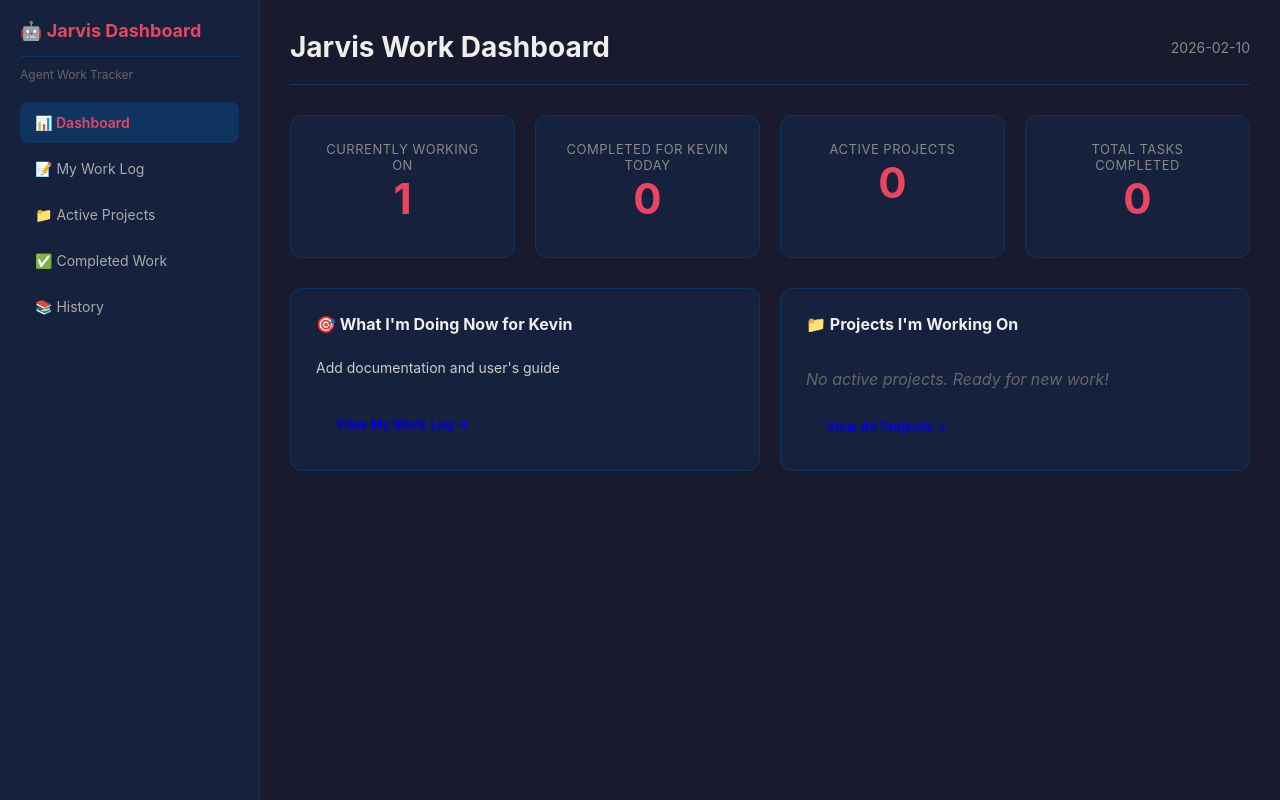
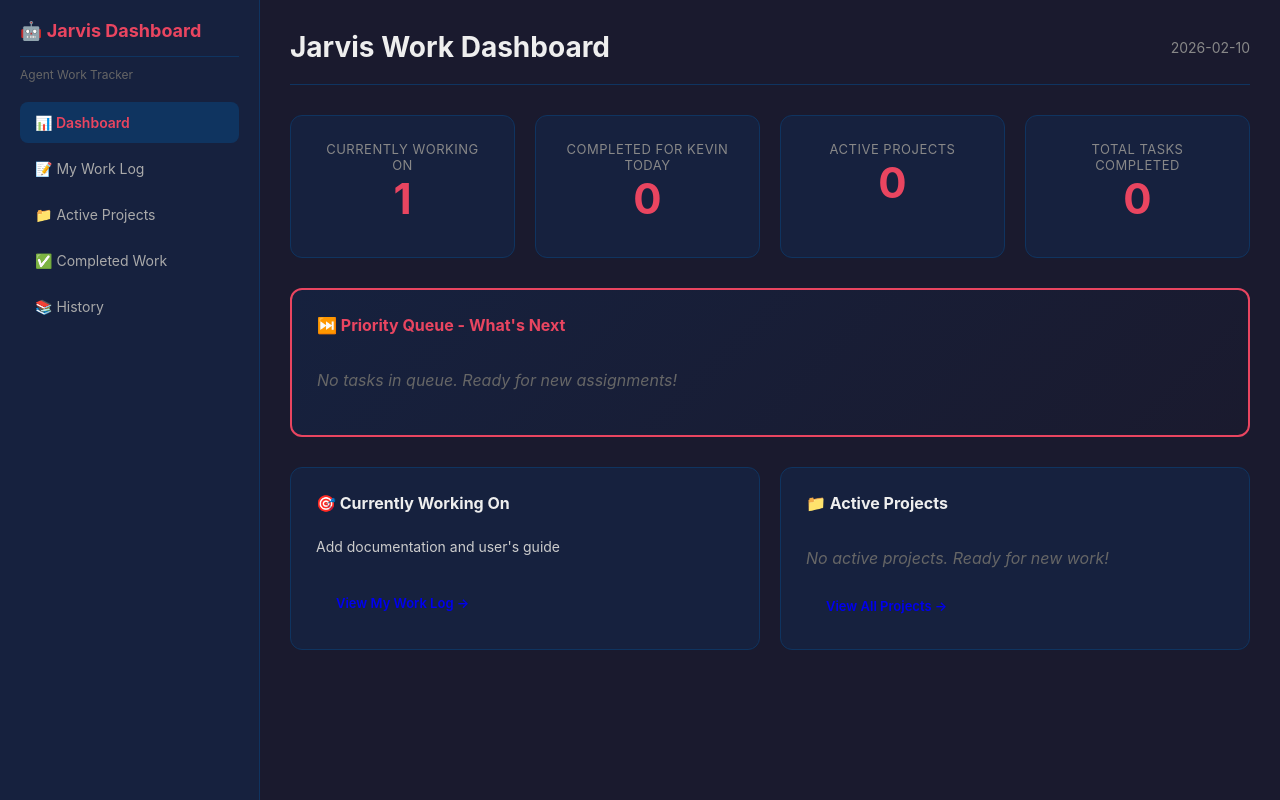
Before and after one commit to metalicrust/Kevins-OpenClaw-AI-Lab, a Flask app: page / in a window 1280 px wide. Run offline with Flask 3, Linux system fonts and the light colour scheme.

Commit message:
Add Priority Queue section to dashboard
- Shows 'What's Next' queue prominently
- Lists tasks in priority order
- Visual indicator (orange dot) for queued items
- Updated: dashboard.html and style.css

Now shows:
1. Priority Queue (what's next)
2. Currently Working On
3. Active Projects

```diff
--- a/web-app/static/css/style.css
+++ b/web-app/static/css/style.css
@@ -507,6 +507,40 @@ header h2 {
     color: #eee;
 }
 
+/* Priority Queue Styles */
+.priority-queue {
+    background: linear-gradient(135deg, #16213e 0%, #1a1a2e 100%);
+    border: 2px solid #e94560;
+    margin-bottom: 30px;
+}
+
+.priority-queue h3 {
+    color: #e94560;
+}
+
+.priority-list {
+    list-style: none;
+}
+
+.priority-list li {
+    display: flex;
+    align-items: center;
+    padding: 12px;
+    background: #1a1a2e;
+    border-radius: 6px;
+    margin-bottom: 8px;
+    border: 1px solid #0f3460;
+}
+
+.priority-dot {
+    width: 10px;
+    height: 10px;
+    background: #f39c12;
+    border-radius: 50%;
+    margin-right: 12px;
+    flex-shrink: 0;
+}
+
 /* Responsive */
 @media (max-width: 1200px) {
     .stats-grid {
--- a/web-app/templates/dashboard.html
+++ b/web-app/templates/dashboard.html
@@ -50,9 +50,24 @@
             </div>
         </div>
 
+        <!-- Priority Queue - What's Next -->
+        <div class="card priority-queue">
+            <h3>⏭️ Priority Queue - What's Next</h3>
+            {% if today_log.next %}
+                <ul class="task-list priority-list">
+                {% for task in today_log.next %}
+                    <li><span class="priority-dot"></span>{{ task }}</li>
+                {% endfor %}
+                </ul>
+                <p style="color: #888; font-size: 13px; margin-top: 10px;">{{ today_log.next|length }} task(s) queued</p>
+            {% else %}
+                <p class="empty">No tasks in queue. Ready for new assignments!</p>
+            {% endif %}
+        </div>
+
         <div class="dashboard-content">
             <div class="card">
-                <h3>🎯 What I'm Doing Now for Kevin</h3>
+                <h3>🎯 Currently Working On</h3>
                 {% if today_log.doing %}
                     <ul class="task-list">
                     {% for task in today_log.doing %}
@@ -60,13 +75,13 @@
                     {% endfor %}
                     </ul>
                 {% else %}
-                    <p class="empty">No active tasks. Waiting for instructions!</p>
+                    <p class="empty">No active tasks. Pull from Priority Queue!</p>
                 {% endif %}
                 <a href="{{ url_for('daily_log') }}" class="btn">View My Work Log →</a>
             </div>
 
             <div class="card">
-                <h3>📁 Projects I'm Working On</h3>
+                <h3>📁 Active Projects</h3>
                 {% if recent_projects %}
                     {% for project in recent_projects %}
                     <div style="margin-bottom: 15px; padding-bottom: 15px; border-bottom: 1px solid #0f3460;">
```
